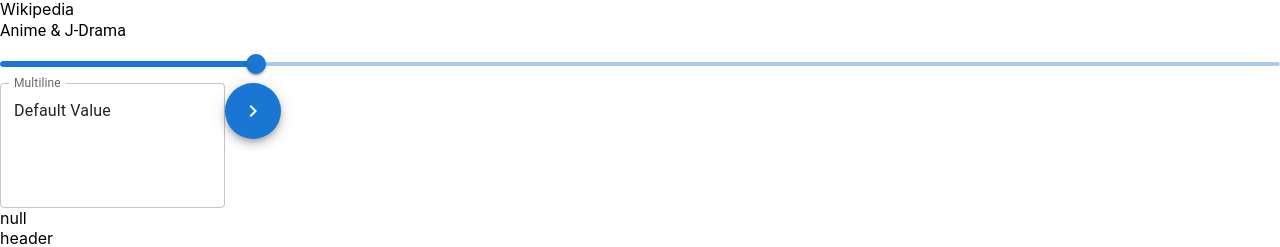
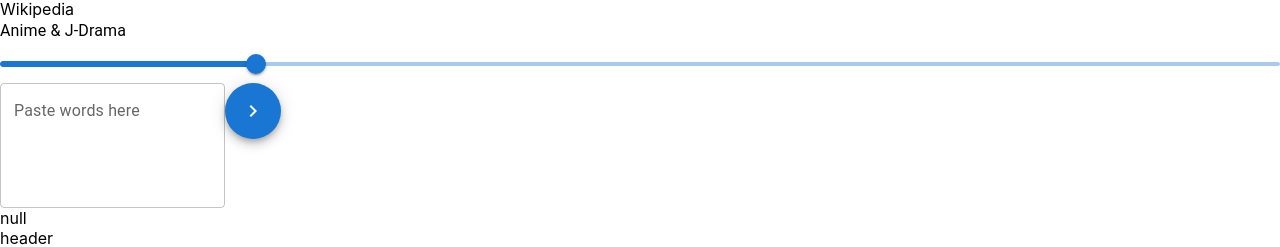
Before and after one commit to c-ehrlich/vocab-learn-order, a React (Create React App) app in the folder frontend/: page / in a window 1280 px wide. Shown: the part 165-412 px from the top of the page. Built offline with nearby package versions, Linux system fonts and the light colour scheme.

Commit message:
feat(frontend): Parse user input & use in request

```diff
--- a/frontend/src/components/Input.tsx
+++ b/frontend/src/components/Input.tsx
@@ -2,36 +2,52 @@ import { Fab, TextField } from '@mui/material';
 import KeyboardArrowRightIcon from '@mui/icons-material/KeyboardArrowRight';
 import useStore from '../store';
 import { IServerResponse } from '../interfaces/IServerResponse';
+import { useState } from 'react';
 
 type Props = {};
 
 const Input = (props: Props) => {
+  const [textInput, setTextInput] = useState<string>('');
   const { setServerResponse } = useStore();
 
   const handleButtonClick = async () => {
-    const root = process.env.REACT_APP_SERVER;
-    const Response = await fetch(`${root}/api/learnorder`, {
+    // parse input
+    let words: string[] = textInput
+      .replace(/(\(|（)(.[^()（）]*)(\)|）)/gm, ' ') // remove anything inside () or （）
+      .replace(/(\s|\n|,|、|・)+/gm, ' ') // remove delineation chars and consolidate whitespace
+      .split(' '); // turn into aray
+
+    // make request
+    const Response = await fetch(
+      `${process.env.REACT_APP_SERVER}/api/learnorder`,
+      {
         method: 'POST',
-      // credentials: 'same-origin',
         headers: {
-        'Content-Type': 'application/json'
+          'Content-Type': 'application/json',
         },
         body: JSON.stringify({
-        words: ['食べる', '学校', 'レストラン', '舐達麻'],
+          words,
         }),
-    });
+      }
+    );
     const data: IServerResponse = await Response.json();
+    if (data.words.length > 0) {
       setServerResponse(data);
+    } else {
+      // TODO show an error
+      console.log('server sent back 0 results');
+    }
   };
 
   return (
     <>
       <TextField
         id='outlined-multiline-static'
-        label='Multiline'
+        label='Paste words here'
         multiline
         rows={4}
-        defaultValue='Default Value'
+        value={textInput}
+        onChange={(e) => setTextInput(e.target.value)}
       />
       <Fab color='primary' aria-label='add' onClick={handleButtonClick}>
         <KeyboardArrowRightIcon />
--- a/frontend/src/store.ts
+++ b/frontend/src/store.ts
@@ -3,12 +3,12 @@ import { IServerResponse } from './interfaces/IServerResponse';
 
 interface AppState {
   serverResponse: IServerResponse | null;
-  setServerResponse: (serverResponse: IServerResponse) => void;
+  setServerResponse: (serverResponse: IServerResponse | null) => void;
 }
 
 const useStore = create<AppState>((set) => ({
   serverResponse: null,
-  setServerResponse: (serverResponse: IServerResponse) => {
+  setServerResponse: (serverResponse: IServerResponse | null) => {
     set((state) => ({ ...state, serverResponse: serverResponse }));
   },
 }));
```
Lines whose indentation alone changed are shown as unchanged.
